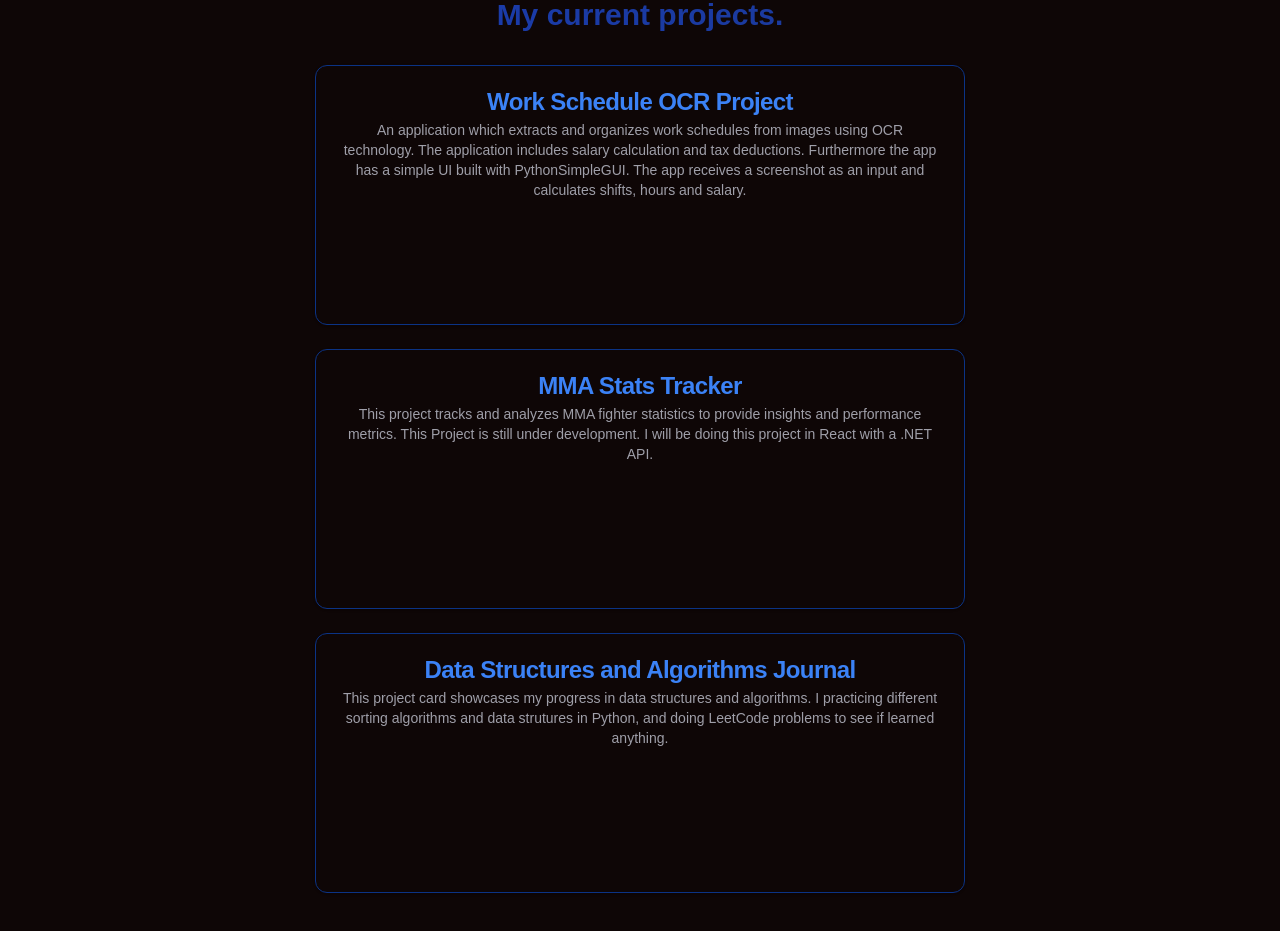
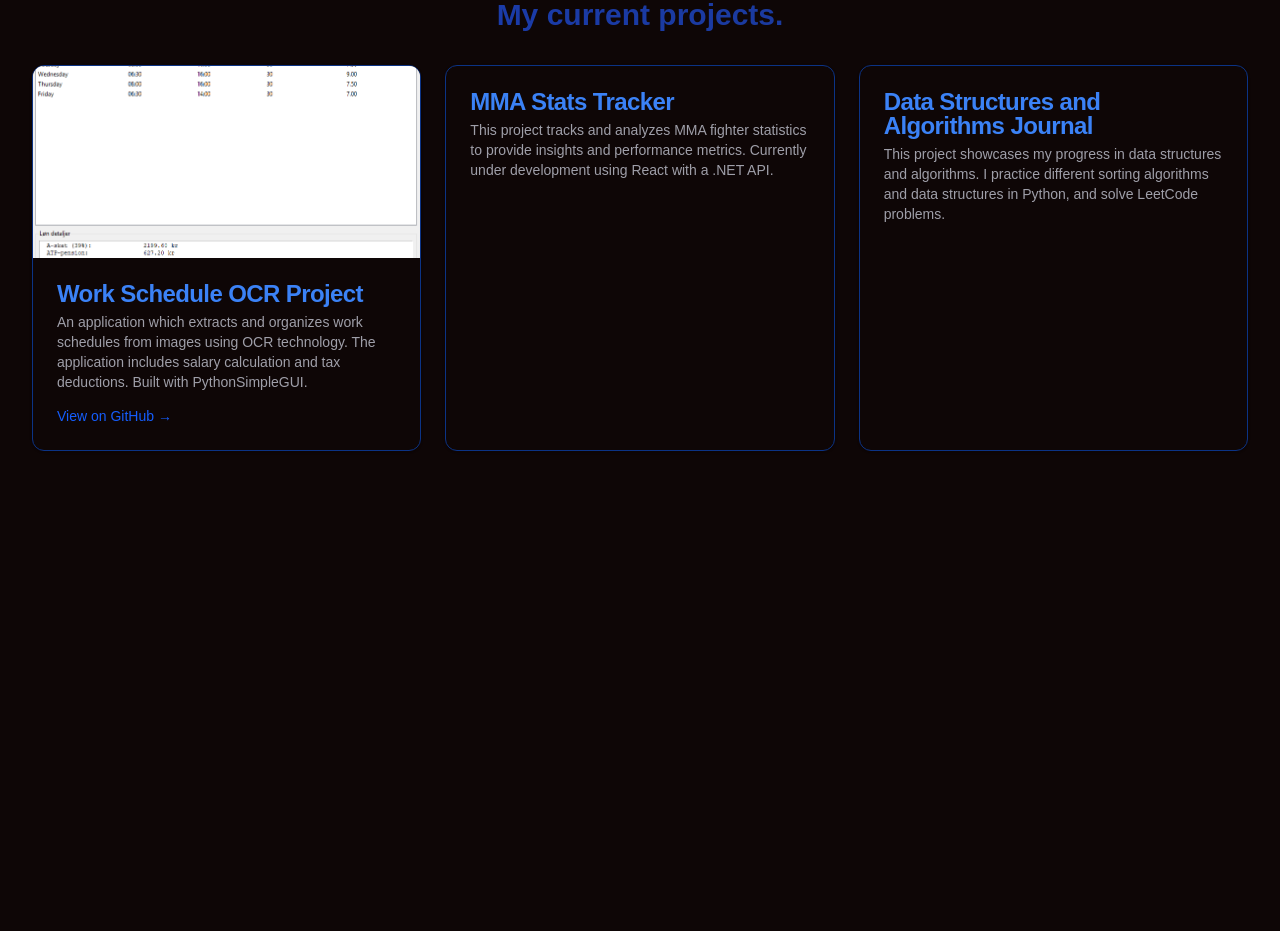
Before and after one commit to JohnnyNguyen97/CV, a Next.js app: page / in a window 1280 px wide. Shown: the part 1500-2431 px from the top of the page. After the commit the page ends 2015 px from the top, so only its background shows below. Built offline with nearby package versions, Linux system fonts and the light colour scheme.

Commit message:
Added OCR SS and github repo link

```diff
--- a/app/page.tsx
+++ b/app/page.tsx
@@ -17,31 +17,27 @@ export default function Home() {
           My current projects.
         </h2>
 
-        <div className="grid gap-6 items-stretch items-center text-center">
-          <div className="w-[650px] h-[260px] items-center mx-auto">
+        <div className="grid grid-cols-1 md:grid-cols-2 lg:grid-cols-3 gap-6 max-w-7xl mx-auto">
           <ProjectCard
             title="Work Schedule OCR Project"
-              description="An application which extracts and organizes work schedules from images using OCR technology. The application includes salary calculation
-              and tax deductions. Furthermore the app has a simple UI built with PythonSimpleGUI. The app receives a screenshot as an input and calculates shifts, hours and salary."
-              href="/projects/work-schedule-ocr"
+            description="An application which extracts and organizes work schedules from images using OCR technology. The application includes salary calculation and tax deductions. Built with PythonSimpleGUI."
+            href="https://github.com/JohnnyNguyen97/Vagtplan_OCR"
+            image="/images/vagtplan-ocr.png"
+            githubLink="https://github.com/JohnnyNguyen97/Vagtplan_OCR"
+            isExternal={true}
           />
-          </div>
 
-          <div className="w-[650px] h-[260px] items-center mx-auto">
           <ProjectCard
             title="MMA Stats Tracker"
-              description="This project tracks and analyzes MMA fighter statistics to provide insights and performance metrics. This Project is still under development. I will be doing this project in React with a .NET API."
+            description="This project tracks and analyzes MMA fighter statistics to provide insights and performance metrics. Currently under development using React with a .NET API."
             href="/projects/mma-stats-tracker"
           />
-          </div>
 
-          <div className="w-[650px] h-[260px] items-center mx-auto">
           <ProjectCard
             title="Data Structures and Algorithms Journal"
-              description="This project card showcases my progress in data structures and algorithms. I practicing different sorting algorithms and data strutures in Python, and doing LeetCode problems to see if learned anything."
+            description="This project showcases my progress in data structures and algorithms. I practice different sorting algorithms and data structures in Python, and solve LeetCode problems."
             href="/projects/data-structures-algorithms-journal"
           />
-          </div>
         </div>
       </section>
     </main>
--- a/components/ProjectCard.tsx
+++ b/components/ProjectCard.tsx
@@ -1,4 +1,6 @@
-import Link from "next/link";
+"use client";
+
+import Image from "next/image";
 import {
   Card,
   CardHeader,
@@ -10,23 +12,57 @@ interface ProjectCardProps {
   title: string;
   description?: string;
   href: string;
+  image?: string;
+  githubLink?: string;
+  isExternal?: boolean;
 }
 
 export default function ProjectCard({
   title,
   description,
   href,
+  image,
+  githubLink,
+  isExternal = false,
 }: ProjectCardProps) {
+  const handleGithubClick = (e: React.MouseEvent) => {
+    e.stopPropagation();
+    if (githubLink) {
+      window.open(githubLink, "_blank");
+    }
+  };
+
+  const handleCardClick = () => {
+    if (!isExternal && !githubLink) {
+      window.location.href = href;
+    } else {
+      window.open(href, "_blank");
+    }
+  };
+
   return (
-    <Link href={href} className="h-full">
-      <Card className="h-full flex flex-col cursor-pointer transition hover:shadow-lg">
-        <CardHeader className="flex-grow">
+    <div onClick={handleCardClick} className="h-full cursor-pointer">
+      <Card className="h-full flex flex-col transition hover:shadow-lg overflow-hidden">
+        {image && (
+          <div className="relative w-full h-48 overflow-hidden bg-zinc-200 dark:bg-zinc-800">
+            <Image src={image} alt={title} fill className="object-cover" />
+          </div>
+        )}
+        <CardHeader className="flex-grow flex flex-col">
           <CardTitle className="text-[var(--primary)]">{title}</CardTitle>
-          <CardDescription className="text-zinc-400">
+          <CardDescription className="text-zinc-400 flex-grow">
             {description}
           </CardDescription>
+          {githubLink && (
+            <button
+              onClick={handleGithubClick}
+              className="text-blue-600 dark:text-blue-400 hover:underline text-sm mt-2 text-left"
+            >
+              View on GitHub →
+            </button>
+          )}
         </CardHeader>
       </Card>
-    </Link>
+    </div>
   );
 }
```
Also changed, not shown: public/images/vagtplan-ocr.png (added). Lines whose indentation alone changed are shown as unchanged.
